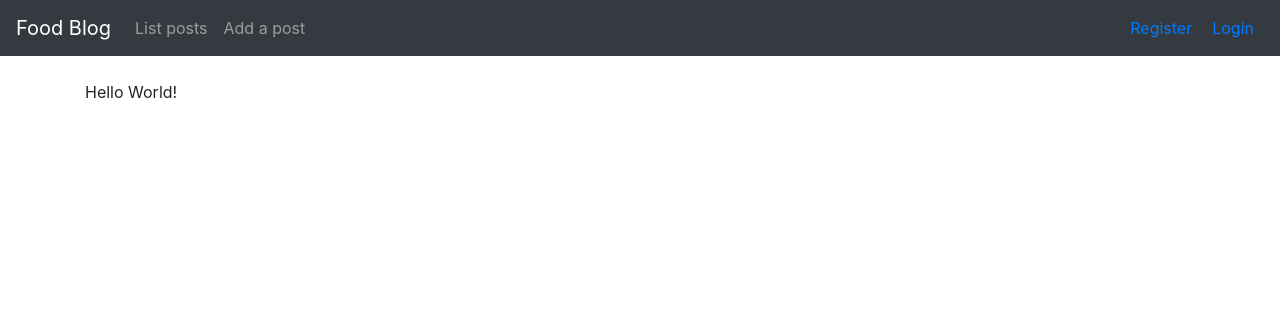
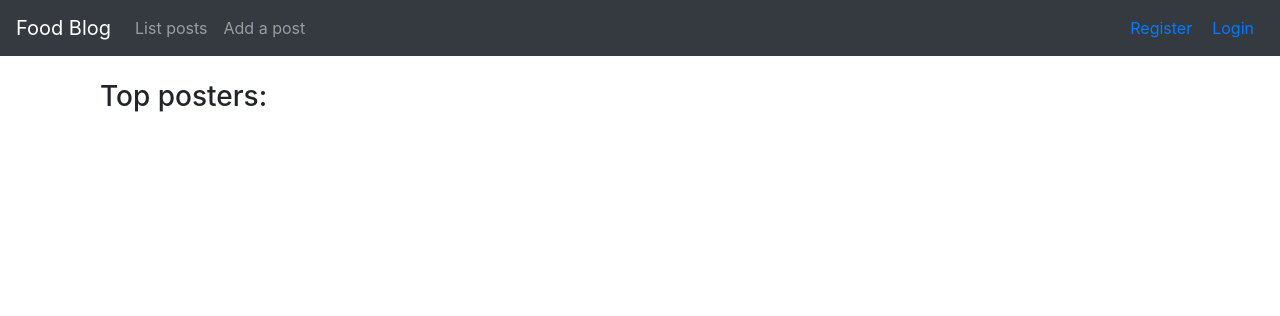
Before and after one commit to hupijekku/tsoha, a Flask app: page / in a window 1280 px wide. Shown: the top 316 px of the page. Run offline with Flask 2, Linux system fonts and the light colour scheme; data that the repository does not hold is empty; some libraries are stand-ins or nearby versions.

Commit message:
Summary of top posters for front page

```diff
--- a/application/templates/index.html
+++ b/application/templates/index.html
@@ -1,7 +1,12 @@
 {% extends "layout.html" %}
 
 {% block body %}
-    <p>
-        Hello World!
-    </p>
+    <div class="container">
+        <h3> Top posters: </h3>
+        <ul>
+            {% for poster in top_posters %}
+            <li> {{ poster.full_name }} with {{ poster.count }} posts! </li>
+            {% endfor %}
+        </ul>
+    </div>
 {% endblock %}
--- a/application/views.py
+++ b/application/views.py
@@ -1,8 +1,19 @@
 # Tuodaan Flask ja app
 from flask import render_template
-from application import app
+from application import app, db
+from application.auth.models import User
+from application.posts.models import Post, Vote
+
+from sqlalchemy.sql import text
 
 # Default route, renderöidään aloitussivu
 @app.route("/")
 def index():
-    return render_template("index.html")
+
+    stmt = text("SELECT account.full_name, COUNT(account.id) as c FROM account LEFT JOIN post ON account.id = post.user_id WHERE post.title IS NOT NULL GROUP BY account.id, post.user_id ORDER BY c DESC")
+    res = db.engine.execute(stmt)
+    response = []
+    for row in res:
+        response.append({"full_name": row[0], "count":row[1]})
+
+    return render_template("index.html", top_posters=response)
```
